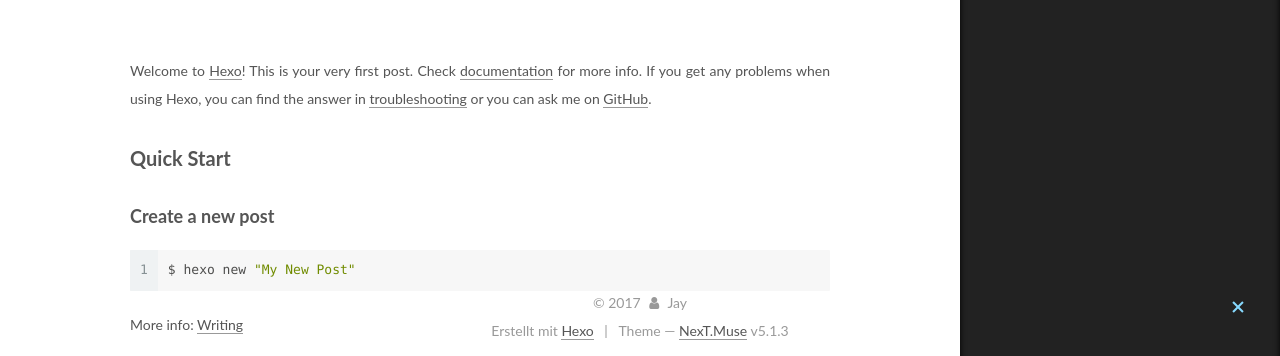
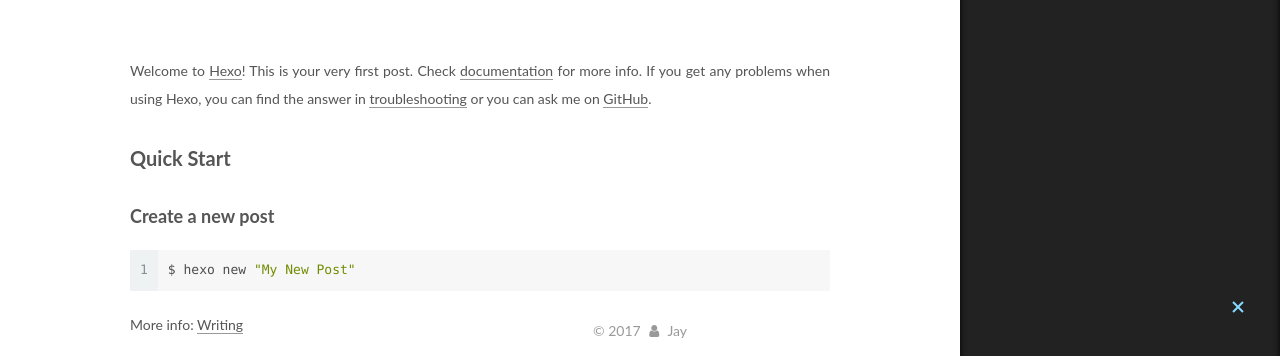
Before and after one commit to ZijieZhang29/ZijieZhang29.github.io, a plain HTML site: page 2017/12/29/hello-world/index.html in a window 1280 px wide. Shown: the part 435-791 px from the top of the page. Drawn offline with Linux system fonts and the light colour scheme; a script that the page names is missing.

Commit message:
Site updated: 2017-12-31 01:03:42

```diff
--- a/2017/12/29/hello-world/index.html
+++ b/2017/12/29/hello-world/index.html
@@ -514,16 +514,6 @@
 </div>
 
 
-  <div class="powered-by">Erstellt mit  <a class="theme-link" target="_blank" href="https://hexo.io">Hexo</a></div>
-
-
-
-  <span class="post-meta-divider">|</span>
-
-
-
-  <div class="theme-info">Theme &mdash; <a class="theme-link" target="_blank" href="https://github.com/iissnan/hexo-theme-next">NexT.Muse</a> v5.1.3</div>
-
 
 
 
--- a/css/main.css
+++ b/css/main.css
@@ -1827,7 +1827,7 @@
   width: 4px;
   height: 4px;
   border-radius: 50%;
-  background: #308fff;
+  background: #3cff0f;
 }
 .links-of-blogroll {
   font-size: 13px;
```
Also changed, not shown: 2017/12/31/Markdown-Reference/index.html (+0 -10 lines), archives/2017/12/index.html (+0 -10 lines), archives/2017/index.html (+0 -10 lines), archives/index.html (+0 -10 lines), index.html (+0 -10 lines).
